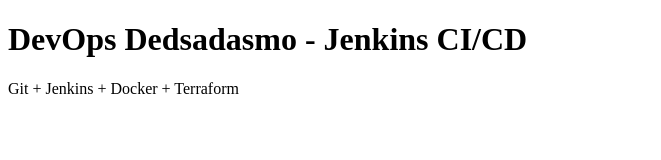
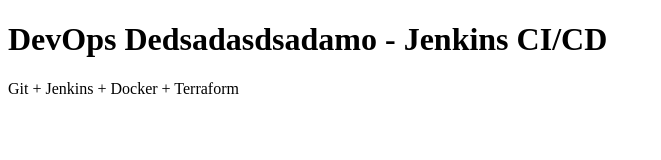
Before and after one commit to andikatampubolon10/devops-demo, a plain HTML site: page index.html in a window 1280 px wide. Shown: the whole page, without its empty margins (0-661 px from the left). Drawn offline with Linux system fonts and the light colour scheme.

Commit message:
Update website

```diff
--- a/index.html
+++ b/index.html
@@ -4,7 +4,7 @@
     <title>DevOps Demo</title>
 </head>
 <body>
-    <h1>DevOps Dedsadasmo - Jenkins CI/CD</h1>
+    <h1>DevOps Dedsadasdsadamo - Jenkins CI/CD</h1>
     <p>Git + Jenkins + Docker + Terraform</p>
 </body>
 </html>
```
